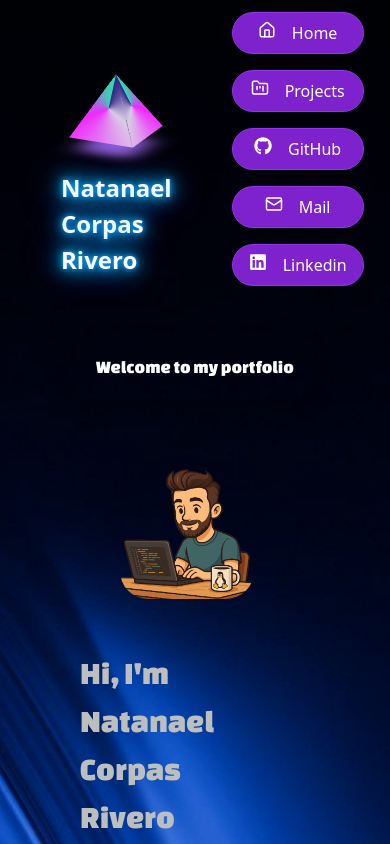
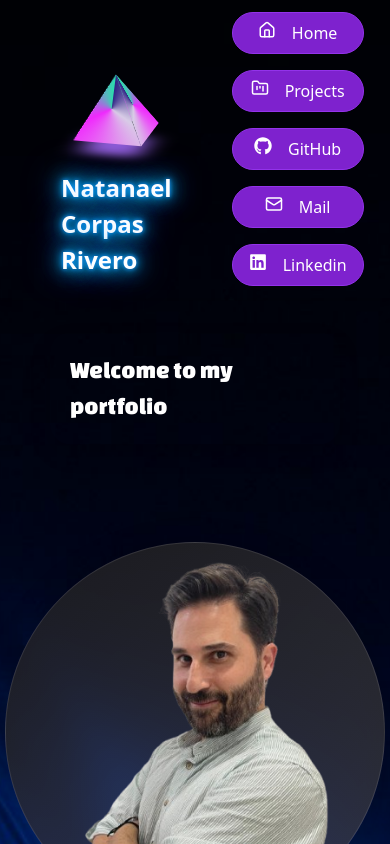
Before and after one commit to ncorpas88/myPortfolio, a React (Vite) app: page / in a window 390 px wide. Shown: the top 844 px of the page. Built offline with nearby package versions, Linux system fonts and the light colour scheme; a web font is replaced by a local one.

Commit message:
my picture

```diff
--- a/src/pages/Home.jsx
+++ b/src/pages/Home.jsx
@@ -1,13 +1,42 @@
 import "../styles/home.css";
+import { useEffect, useRef } from "react";
 
 function Home() {
+
+  const yomismoRef = useRef(null);
+
+  useEffect(() => {
+    const observer = new IntersectionObserver(
+      (entries) => {
+        entries.forEach((entry) => {
+          if (entry.isIntersecting) {
+            entry.target.classList.add("visible");
+            observer.unobserve(entry.target);
+          }
+        });
+      },
+      { threshold: 0.3 }
+    );
+
+    if (yomismoRef.current) {
+      observer.observe(yomismoRef.current);
+    }
+
+    return () => {
+      if (yomismoRef.current) {
+        observer.unobserve(yomismoRef.current);
+      }
+    };
+  }, []);
+
+
   return (
     <div className="home">
       <div className="welcome-cont">
         <h1 className="welcome">Welcome to my portfolio</h1>
       </div>
-      <div className="avatar">
-        <img className="img" src="images/avatar.png" alt="avatar" />
+      <div className="yomismo" ref={yomismoRef}>
+        <img src="images/yoo.png" alt="yo" />
       </div>
       <div className="intro">
         <h2>Hi, I'm Natanael Corpas Rivero</h2>
--- a/src/styles/home.css
+++ b/src/styles/home.css
@@ -4,8 +4,7 @@
 
 .avatar {
   display: flex;
-  justify-content: flex-end;
-  margin-right: 16rem;
+  width: 200px;
 }
 
 .welcome-cont {
@@ -51,9 +50,39 @@
   animation: float 4s ease-in-out infinite;
 }
 
-.img {
-  width: 20rem;
-  border-radius: 28px;
+.yomismo {
+  background: linear-gradient(135deg, rgba(30, 30, 30, 0.85), rgba(60, 60, 60, 0.75));
+  backdrop-filter: blur(16px) saturate(180%);
+  -webkit-backdrop-filter: blur(16px) saturate(180%);
+  border-radius: 50%;
+  width: 380px;
+  aspect-ratio: 1 / 1;
+  display: flex;
+  justify-content: center;
+  align-items: center;
+  margin: 2rem auto;
+  box-shadow: 0 8px 32px rgba(0, 0, 0, 0.25);
+  overflow: hidden;
+  border: 1px solid rgba(255, 255, 255, 0.1);
+}
+
+
+.yomismo img {
+  max-width: 500px;
+  max-height: 500px;
+  object-fit: cover;
+  border-radius: 50%;
+}
+
+.yomismo {
+  opacity: 0;
+  transform: translateY(50px);
+  transition: opacity 0.8s ease-out, transform 0.8s ease-out;
+}
+
+.yomismo.visible {
+  opacity: 1;
+  transform: translateY(0);
 }
 
 .intro {
@@ -133,8 +162,8 @@
 
 @media (max-width:700px) {
 
-  .img {
-    margin-right: -120px;
+  .avatar img {
+    margin-left: 100px;
   }
 
   .description {
@@ -144,6 +173,6 @@
     }
 
   .welcome {
-    font-size: large;
+    font-size: x-large;
   }
 }
```
Also changed, not shown: public/images/yoo.png (added).
